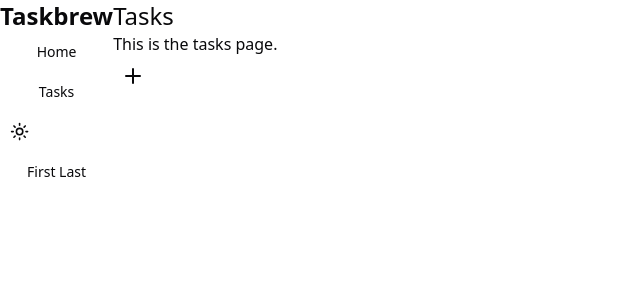
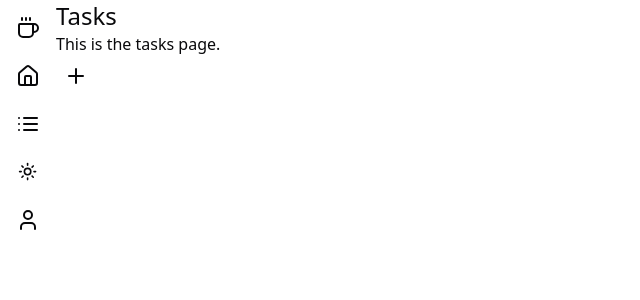
Before and after one commit to norbusonam/taskbrew, a Next.js app: page /tasks in a window 1280 px wide. Shown: the top 300 px of the page, without its empty margins (0-640 px from the left). Built offline with nearby package versions, Linux system fonts and the light colour scheme.

Commit message:
refine sidebar

```diff
--- a/app/(app)/sidebar.tsx
+++ b/app/(app)/sidebar.tsx
@@ -1,18 +1,30 @@
 import { MeDropdown } from "@/components/me-dropdown";
 import { ThemeButton } from "@/components/theme-button";
 import { buttonVariants } from "@/components/ui/button";
+import { Coffee, Home, List } from "lucide-react";
 import Link from "next/link";
 
 export function Sidebar() {
   return (
     <div>
-      <h1 className="text-2xl font-bold">Taskbrew</h1>
-      <div className="flex flex-col">
-        <Link className={buttonVariants({ variant: "ghost" })} href="/home">
-          Home
+      <div className="flex flex-col p-2 gap-2">
+        <Link
+          className={buttonVariants({ variant: "ghost", size: "icon" })}
+          href="/home"
+        >
+          <Coffee />
         </Link>
-        <Link className={buttonVariants({ variant: "ghost" })} href="/tasks">
-          Tasks
+        <Link
+          className={buttonVariants({ variant: "ghost", size: "icon" })}
+          href="/home"
+        >
+          <Home />
+        </Link>
+        <Link
+          className={buttonVariants({ variant: "ghost", size: "icon" })}
+          href="/tasks"
+        >
+          <List />
         </Link>
         <ThemeButton />
         <MeDropdown />
--- a/components/me-dropdown.tsx
+++ b/components/me-dropdown.tsx
@@ -8,15 +8,16 @@ import {
 } from "@/components/ui/dropdown-menu";
 import { Button } from "@/components/ui/button";
 import { LogOut, Settings, User } from "lucide-react";
-import { Avatar, AvatarFallback } from "./ui/avatar";
 
 export function MeDropdown() {
   return (
     <DropdownMenu>
       <DropdownMenuTrigger asChild>
-        <Button variant="ghost">First Last</Button>
+        <Button variant="ghost" size="icon">
+          <User />
+        </Button>
       </DropdownMenuTrigger>
-      <DropdownMenuContent className="w-56">
+      <DropdownMenuContent align="end" side="right">
         <DropdownMenuLabel>First Last</DropdownMenuLabel>
         <DropdownMenuSeparator />
         <DropdownMenuItem>
--- a/components/theme-button.tsx
+++ b/components/theme-button.tsx
@@ -22,7 +22,7 @@ export function ThemeButton() {
           <span className="sr-only">Toggle theme</span>
         </Button>
       </DropdownMenuTrigger>
-      <DropdownMenuContent align="end">
+      <DropdownMenuContent align="end" side="right">
         <DropdownMenuItem onClick={() => setTheme("light")}>
           Light
         </DropdownMenuItem>
```
